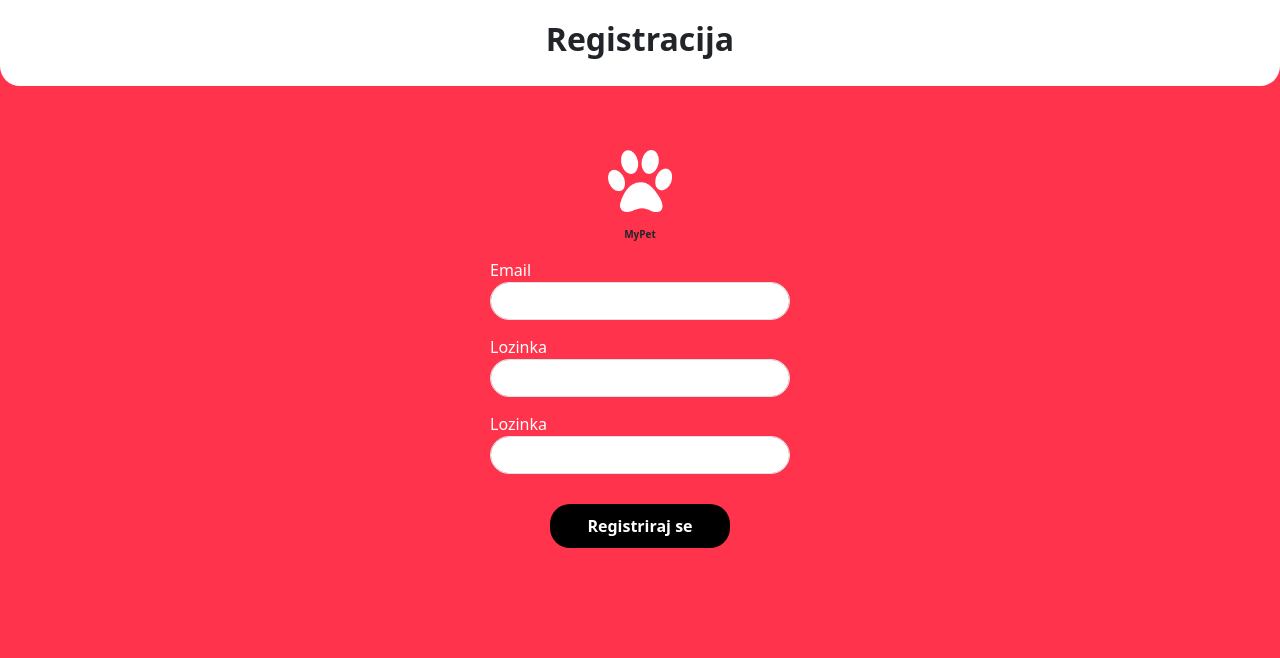
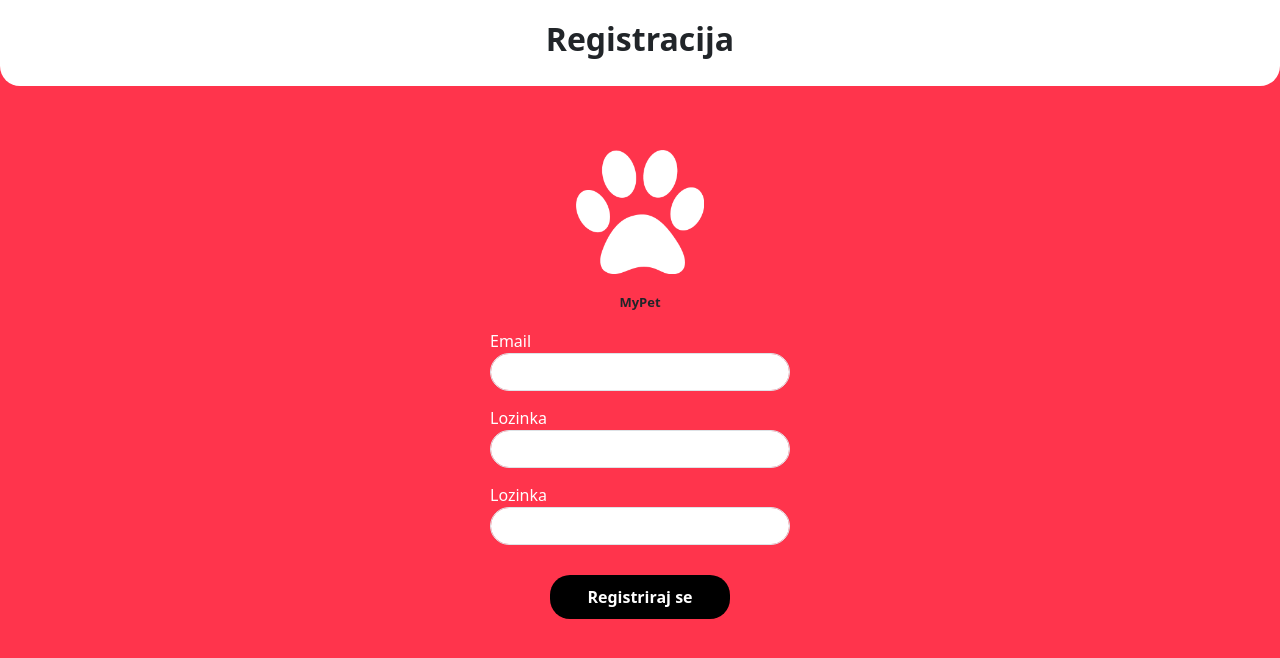
Before and after one commit to mrubil/my-pet, a Vue app: page /SignUp in a window 1280 px wide. Shown: the top 658 px of the page. Built offline with nearby package versions, Linux system fonts and the light colour scheme.

Commit message:
Update SignUp.vue

```diff
--- a/src/views/SignUp.vue
+++ b/src/views/SignUp.vue
@@ -4,9 +4,9 @@
       <h2 style="font-weight: 600">Registracija</h2>
     </div>
     <div>
-      <img :src="require('@/assets/White_paw_print.png')" width="5%" />
+      <img :src="require('@/assets/White_paw_print.png')" width="10%" />
 
-      <p style="font-size: x-small"><br /><b>MyPet</b></p>
+      <p style="font-size: small"><br /><b>MyPet</b></p>
     </div>
     <div class="SignUp">
       <form>
```
